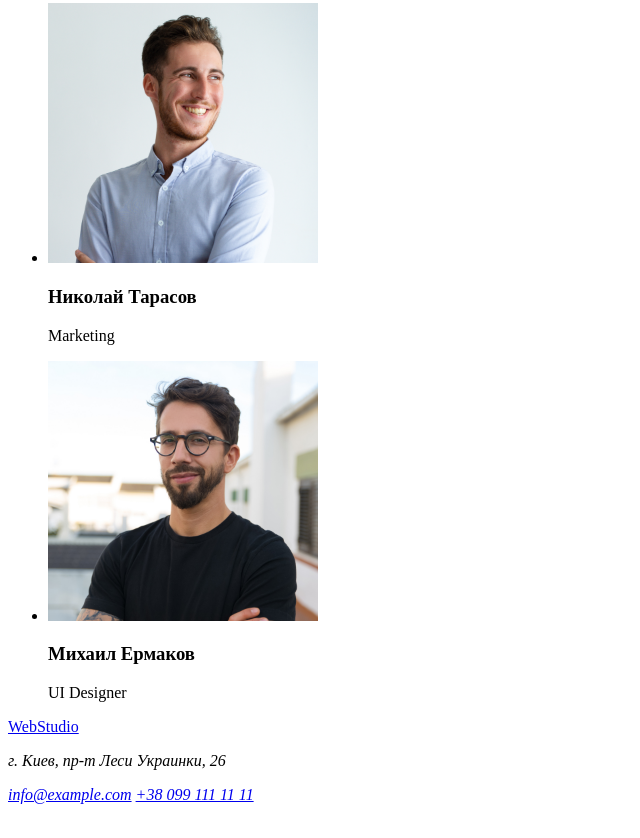
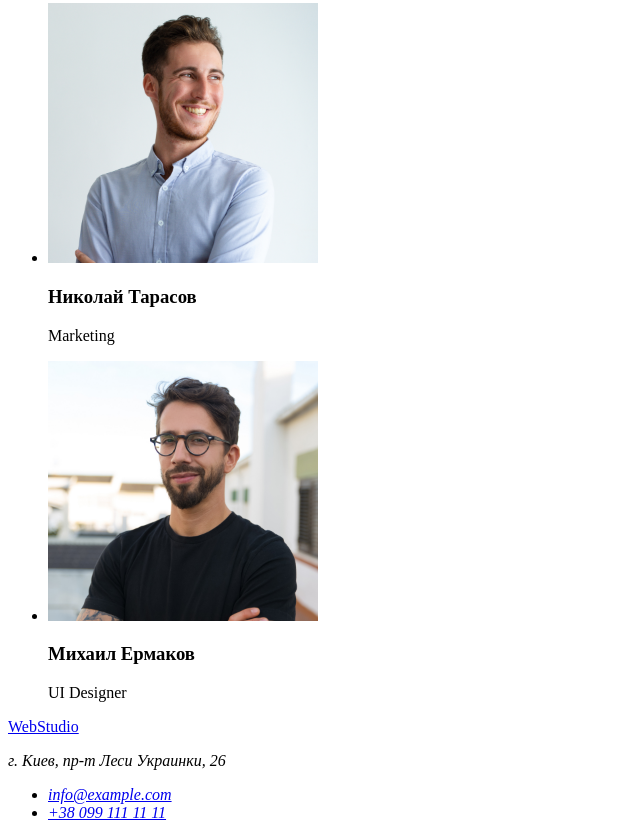
Before and after one commit to AlexMoskalyk/goit-markup-hw-01, a plain HTML site: page index.html in a window 1280 px wide. Shown: the part 2333-3171 px from the top of the page, without its empty margins (0-640 px from the left). Before the commit the page ends 3145 px from the top, so only its background shows below. Drawn offline with Linux system fonts and the light colour scheme.

Commit message:
исправил ошибку

```diff
--- a/index.html
+++ b/index.html
@@ -107,10 +107,10 @@
         <address >
             <p>г. Киев, пр-т Леси Украинки, 26</p>
 
-            <a href="mailto:info@example.com">info@example.com</a>
-
-            <a href="tel:+380991111111">+38 099 111 11 11</a>
-
+            <ul class="list">
+                <li><a href="mailto:info@example.com" >info@example.com</a></li>
+                <li><a href="tel:+380991111111" >+38 099 111 11 11</a></li>
+            </ul>
         </address>
 
     </footer>
```
